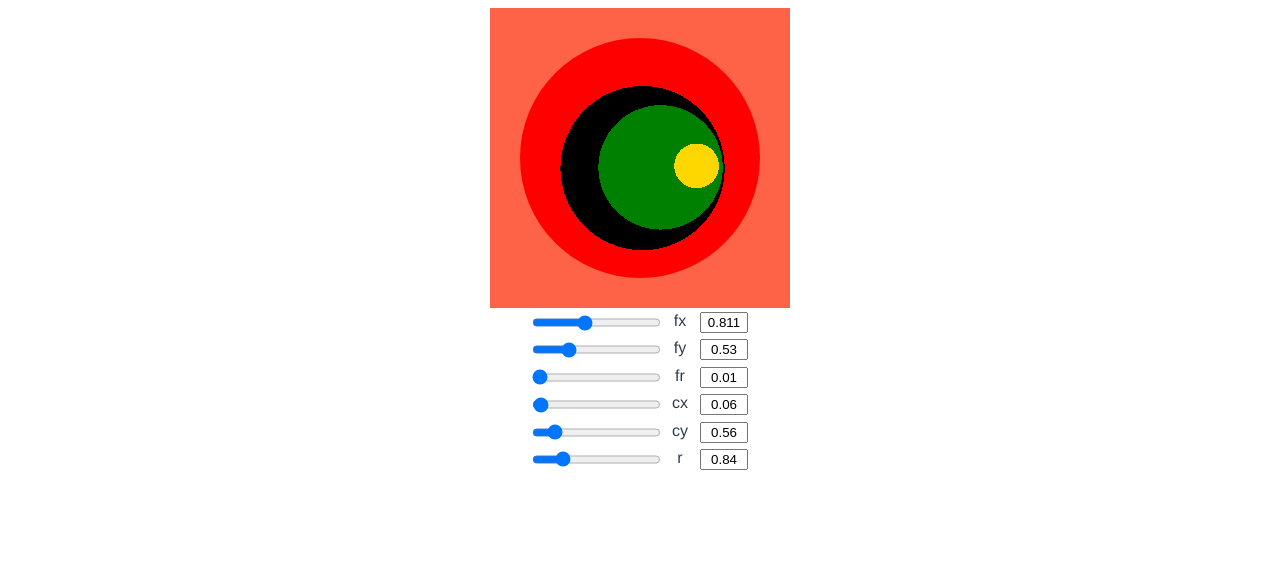
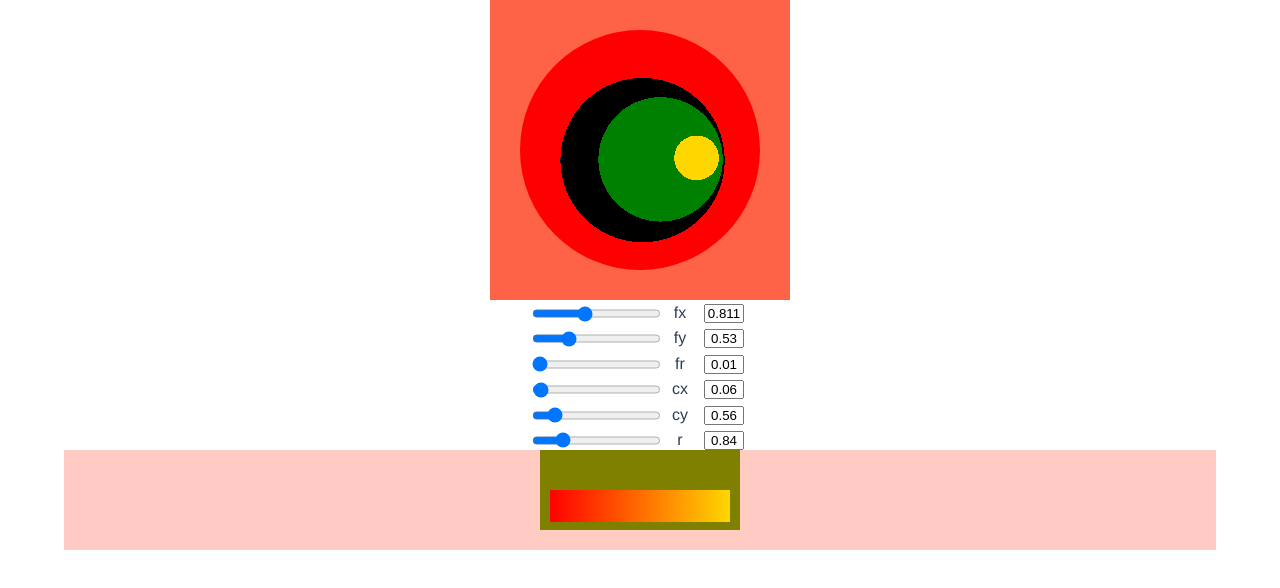
Before and after one commit to maxzz/svg-gradients, a Vue app: page / in a window 1280 px wide. Shown: the top 588 px of the page. Built offline with nearby package versions, Linux system fonts and the light colour scheme.

Commit message:
Generate stop-colors

```diff
--- a/src/App.vue
+++ b/src/App.vue
@@ -1,25 +1,30 @@
 <template>
-    <HelloWorld />
+    <RadialGradientEditor />
 </template>
 
 <script lang="ts">
 import { defineComponent } from "vue";
-import HelloWorld from "./components/HelloWorld.vue";
+import RadialGradientEditor from "./components/RadialGradientEditor.vue";
 
 export default defineComponent({
     name: "App",
     components: {
-        HelloWorld,
+        RadialGradientEditor,
     },
 });
 </script>
 
 <style lang="scss">
+* {
+    box-sizing: border-box;
+    padding: 0;
+    margin: 0;
+}
 #app {
     font-family: Avenir, Helvetica, Arial, sans-serif;
     -webkit-font-smoothing: antialiased;
     -moz-osx-font-smoothing: grayscale;
-    text-align: center;
+
     color: #2c3e50;
 }
 </style>
--- a/src/components/HelloWorld.vue
+++ /dev/null
@@ -1,147 +0,0 @@
-<template>
-  <div class="sample">
-    <svg
-      viewBox="0 0 10 10"
-      xmlns="http://www.w3.org/2000/svg"
-      xmlns:xlink="http://www.w3.org/1999/xlink"
-    >
-      <defs>
-        <radialGradient
-          id="myGradient"
-          :fx="defs.fx.value"
-          :fy="defs.fy.value"
-          :fr="defs.fr.value"
-          :cx="defs.cx.value"
-          :cy="defs.cy.value"
-          :r="defs.r.value"
-        >
-          <stop offset="0%" stop-color="gold" />
-          <stop offset="10%" stop-color="gold" />
-
-          <stop offset="10%" stop-color="green" />
-          <stop offset="30%" stop-color="green" />
-
-          <stop offset="30%" stop-color="black" />
-          <stop offset="40%" stop-color="black" />
-
-          <stop offset="40%" stop-color="red" />
-          <stop offset="100%" stop-color="red" />
-        </radialGradient>
-      </defs>
-
-      <!-- using my radial gradient -->
-      <circle cx="5" cy="5" r="4" fill="url('#myGradient')" />
-    </svg>
-
-    <div class="controls">
-        <template v-for="(def, key) of defs" :key="key">
-            <input type="range" v-model="def.value" :min="def.min" :max="def.max" :step="def.step" />
-            <div class="ct-title">{{def.label}}</div>
-            <input type="text" class="ct-val" v-model="def.value" />
-        </template>
-    </div>
-  </div>
-</template>
-
-<script lang="ts">
-import { defineComponent, reactive } from "vue";
-
-export default defineComponent({
-    data: function () {
-        return {
-        };
-    },
-    setup() {
-        type SliderValue = {
-            label: string;
-            value: number;
-            min: number;
-            max: number;
-            step: number;
-        };
-
-        type Sliders = {
-            cx: SliderValue;
-            cy: SliderValue;
-            r: SliderValue;
-            fx: SliderValue;
-            fy: SliderValue;
-            fr: SliderValue;
-        };
-
-        let defs = reactive<Sliders>({
-            fx: {
-                label: 'fx',
-                value: 0.811,
-                min: 0.01,
-                max: 2,
-                step: 0.001,
-            },
-            fy: {
-                label: 'fy',
-                value: 0.53,
-                min: 0.01,
-                max: 2,
-                step: 0.001,
-            },
-            fr: {
-                label: 'fr',
-                value: 0.01,
-                min: 0.01,
-                max: 1,
-                step: 0.01,
-            },
-            cx: {
-                label: 'cx',
-                value: 0.06,
-                min: 0.01,
-                max: 4,
-                step: 0.01,
-            },
-            cy: {
-                label: 'cy',
-                value: 0.56,
-                min: 0.01,
-                max: 4,
-                step: 0.01,
-            },
-            r: {
-                label: 'r',
-                value: 0.84,
-                min: 0.01,
-                max: 4,
-                step: 0.01,
-            },
-        });
-
-        return {
-            defs,
-        }
-    },
-});
-</script>
-
-<style lang="scss">
-.controls {
-    display: grid;
-    justify-content: center;
-    justify-items: center;
-    gap: 0.4em 1em;
-    grid-template-columns: 120px min-content 40px;
-
-    .ct-title {
-        justify-self: center;
-    }
-
-    .ct-val {
-        width: 3em;
-        text-align: center;
-    }
-}
-
-svg {
-    width: 300px;
-    height: 300px;
-    background-color: tomato;
-}
-</style>
--- /dev/null
+++ b/src/components/PaletteEditor.vue
@@ -0,0 +1,64 @@
+<template>
+    <div class="palette-editor">
+        <svg
+            xmlns="http://www.w3.org/2000/svg"
+            viewBox="0 0 200 80"
+            class="palette-svg"
+        >
+            <defs>
+                <!-- <linearGradient id="pal">
+                    <stop offset="0%" stop-color="red" />
+                    <stop offset="100%" stop-color="gold" />
+                </linearGradient> -->
+
+                <linearGradient id="pal">
+                    <stop v-for="(stripe, index) of stripes" :key="index" :offset="stripe.val" :stop-color="stripe.color"/>
+                </linearGradient>
+            </defs>
+            <rect x="5%" y="50%" width="90%" height="40%" fill="url(#pal)" />
+        </svg>
+    </div>
+</template>
+
+<script lang="ts">
+import { defineComponent, ref } from "vue";
+
+export default defineComponent({
+    setup() {
+        type ColorStop = {
+            val: string;
+            color: string;
+        };
+
+        let stripes = ref<ColorStop[]>([
+            {
+                val: '0%',
+                color: 'red',
+            },
+            {
+                val: '100%',
+                color: 'gold',
+            },
+        ]);
+
+        return {
+            stripes,
+        };
+    },
+});
+</script>
+
+<style lang="scss">
+.palette-editor {
+    position: relative;
+    margin: 0 auto;
+    width: 90vw;
+    height: 100px;
+    background-color: rgba(255, 99, 71, 0.329);
+}
+.palette-svg {
+    width: 200px;
+    height: 80px;
+    background-color: olive;
+}
+</style>
--- /dev/null
+++ b/src/components/RadialGradientEditor.vue
@@ -0,0 +1,161 @@
+<template>
+    <div class="sample">
+        <svg
+            viewBox="0 0 10 10"
+            xmlns="http://www.w3.org/2000/svg"
+            xmlns:xlink="http://www.w3.org/1999/xlink"
+            class="main-svg"
+        >
+            <defs>
+                <radialGradient
+                    id="myGradient"
+                    :fx="defs.fx.value"
+                    :fy="defs.fy.value"
+                    :fr="defs.fr.value"
+                    :cx="defs.cx.value"
+                    :cy="defs.cy.value"
+                    :r="defs.r.value"
+                >
+                    <stop offset="0%" stop-color="gold" />
+                    <stop offset="10%" stop-color="gold" />
+
+                    <stop offset="10%" stop-color="green" />
+                    <stop offset="30%" stop-color="green" />
+
+                    <stop offset="30%" stop-color="black" />
+                    <stop offset="40%" stop-color="black" />
+
+                    <stop offset="40%" stop-color="red" />
+                    <stop offset="100%" stop-color="red" />
+                </radialGradient>
+            </defs>
+
+            <!-- using my radial gradient -->
+            <circle cx="5" cy="5" r="4" fill="url('#myGradient')" />
+        </svg>
+
+        <div class="controls">
+            <template v-for="(def, key) of defs" :key="key">
+                <input
+                    type="range"
+                    v-model="def.value"
+                    :min="def.min"
+                    :max="def.max"
+                    :step="def.step"
+                />
+                <div class="ct-title">{{ def.label }}</div>
+                <input type="text" class="ct-val" v-model="def.value" />
+            </template>
+        </div>
+
+        <PaletteEditor />
+    </div>
+</template>
+
+<script lang="ts">
+import { defineComponent, reactive } from "vue";
+import PaletteEditor from "./PaletteEditor.vue";
+
+export default defineComponent({
+    components: { PaletteEditor },
+    data: function () {
+        return {};
+    },
+    setup() {
+        type SliderValue = {
+            label: string;
+            value: number;
+            min: number;
+            max: number;
+            step: number;
+        };
+
+        type Sliders = {
+            cx: SliderValue;
+            cy: SliderValue;
+            r: SliderValue;
+            fx: SliderValue;
+            fy: SliderValue;
+            fr: SliderValue;
+        };
+
+        let defs = reactive<Sliders>({
+            fx: {
+                label: "fx",
+                value: 0.811,
+                min: 0.01,
+                max: 2,
+                step: 0.001,
+            },
+            fy: {
+                label: "fy",
+                value: 0.53,
+                min: 0.01,
+                max: 2,
+                step: 0.001,
+            },
+            fr: {
+                label: "fr",
+                value: 0.01,
+                min: 0.01,
+                max: 1,
+                step: 0.01,
+            },
+            cx: {
+                label: "cx",
+                value: 0.06,
+                min: 0.01,
+                max: 4,
+                step: 0.01,
+            },
+            cy: {
+                label: "cy",
+                value: 0.56,
+                min: 0.01,
+                max: 4,
+                step: 0.01,
+            },
+            r: {
+                label: "r",
+                value: 0.84,
+                min: 0.01,
+                max: 4,
+                step: 0.01,
+            },
+        });
+
+        return {
+            defs,
+        };
+    },
+});
+</script>
+
+<style lang="scss">
+.sample {
+    text-align: center;
+}
+
+.controls {
+    display: grid;
+    justify-content: center;
+    justify-items: center;
+    gap: 0.4em 1em;
+    grid-template-columns: 120px min-content 40px;
+
+    .ct-title {
+        justify-self: center;
+    }
+
+    .ct-val {
+        width: 3em;
+        text-align: center;
+    }
+}
+
+.main-svg {
+    width: 300px;
+    height: 300px;
+    background-color: tomato;
+}
+</style>
```
Also changed, not shown: src/assets/test.svg (added).
